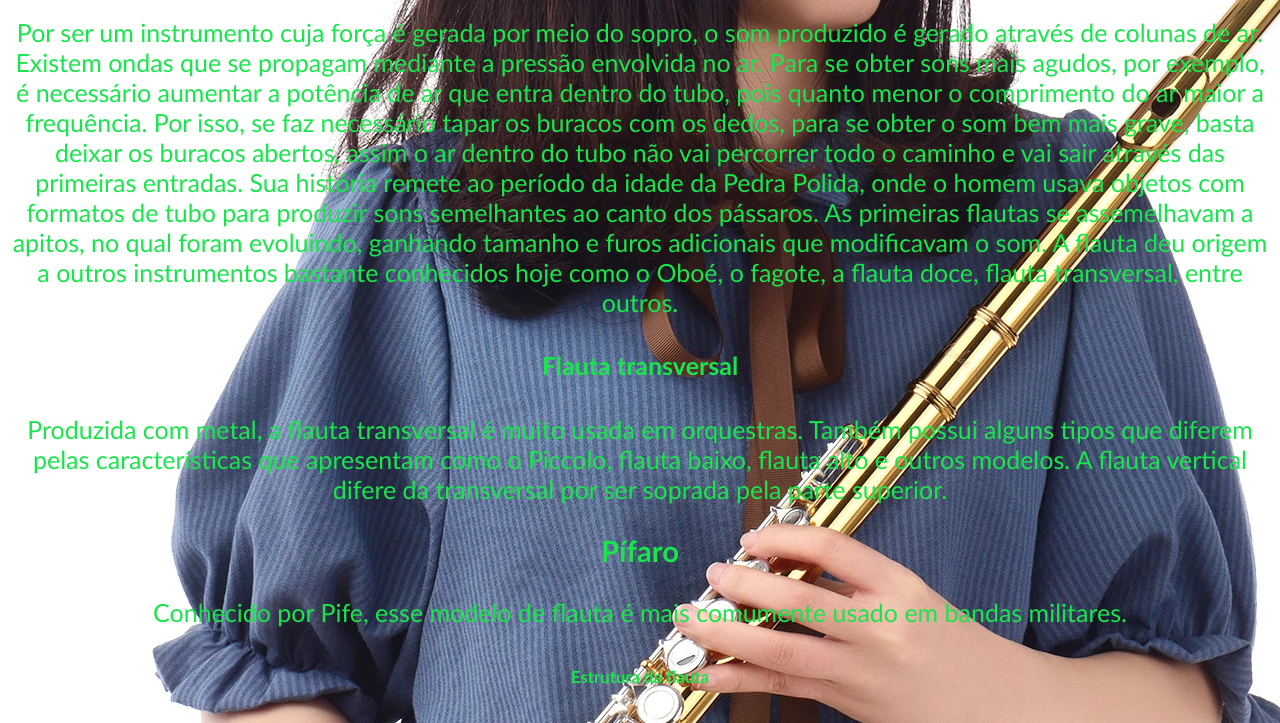
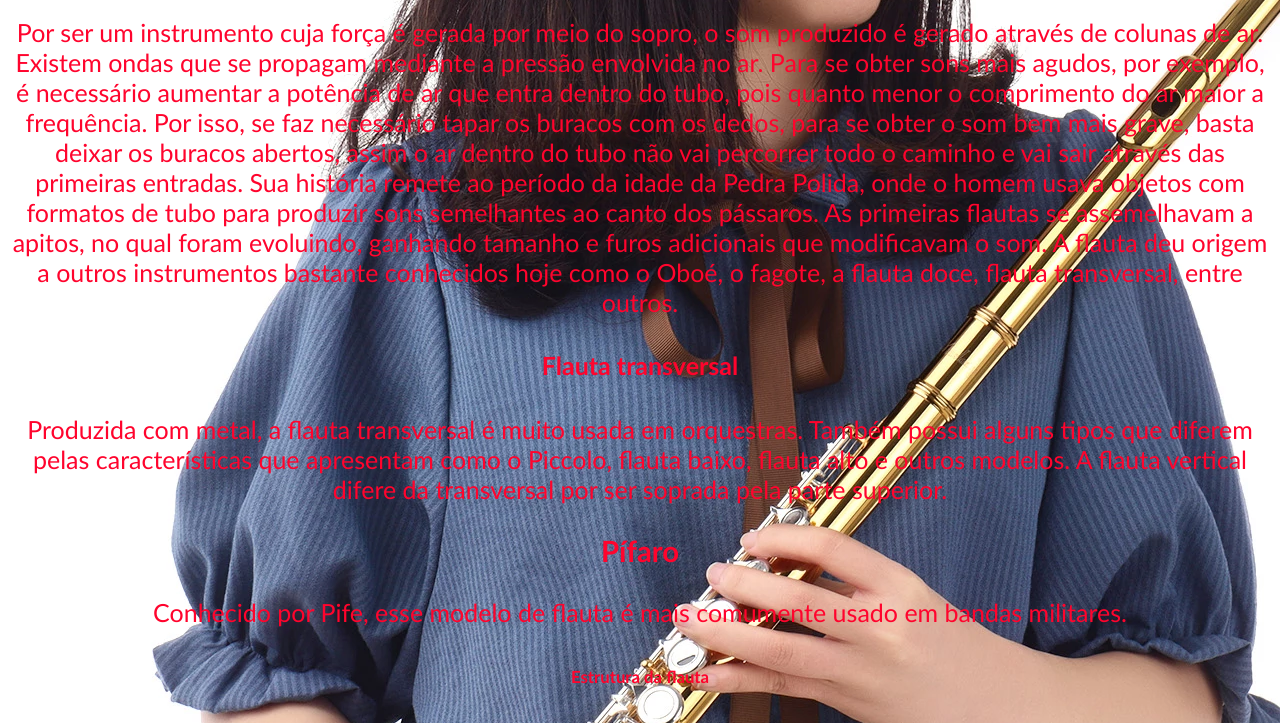
Before and after one commit to mateusaparecidodacosta/HOBBY--2022, a plain HTML site: page historia.html in a window 1280 px wide. Shown: the part 110-833 px from the top of the page. Drawn offline with Linux system fonts and the light colour scheme.

Commit message:
Mateus Aparecido

```diff
--- a/historia.css
+++ b/historia.css
@@ -4,5 +4,5 @@ body{
     font-family: 'Gill Sans', 'Gill Sans MT', Calibri, 'Trebuchet MS', sans-serif;
     font-size: 25px;
     text-align: center;
-    color: rgb(25, 230, 76);
+    color: rgb(255, 4, 45);
     }
```
